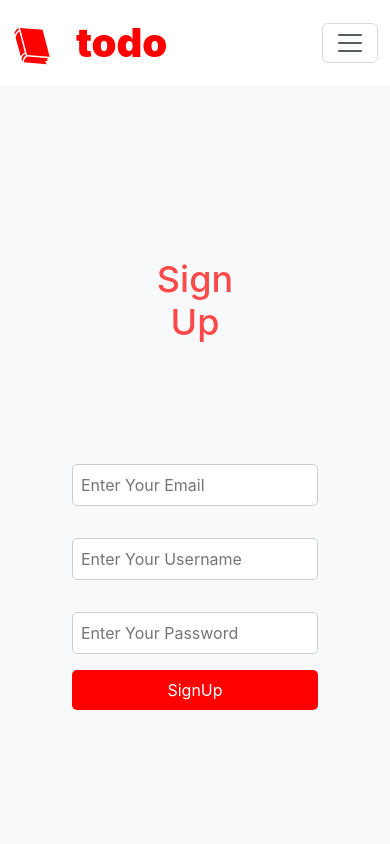
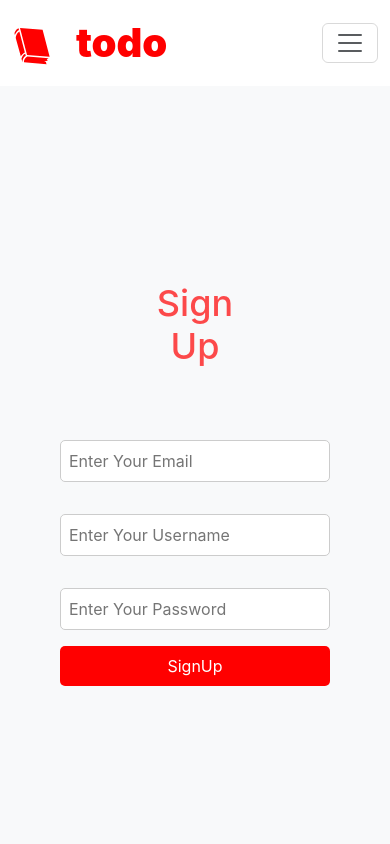
Before and after one commit to nayansi-g/ToDo-App-frontend, a React (Create React App) app: page /signup in a window 390 px wide. Shown: the top 844 px of the page. Built offline with nearby package versions, Linux system fonts and the light colour scheme.

Commit message:
signup css again updated

```diff
--- a/src/Components/Signup/SignUp.css
+++ b/src/Components/Signup/SignUp.css
@@ -49,7 +49,7 @@
     flex-direction: column;
     justify-content: center;
     align-items: center;
-    padding: 2rem;
+    /* padding: 2rem; */
 }
 
 /* Heading Style */
@@ -77,7 +77,7 @@
 .input-signup {
     width: 100%;
     max-width: 400px;
-    padding: 10px;
+    /* padding: 10px; */
     font-size: 16px;
     border: 1px solid #ccc;
     border-radius: 5px;
@@ -114,7 +114,7 @@
 @media (max-width: 768px) {
     .column {
         min-height: auto;
-        padding: 1.5rem;
+        /* padding: 1.5rem; */
     }
 
     .input-signup,
```
